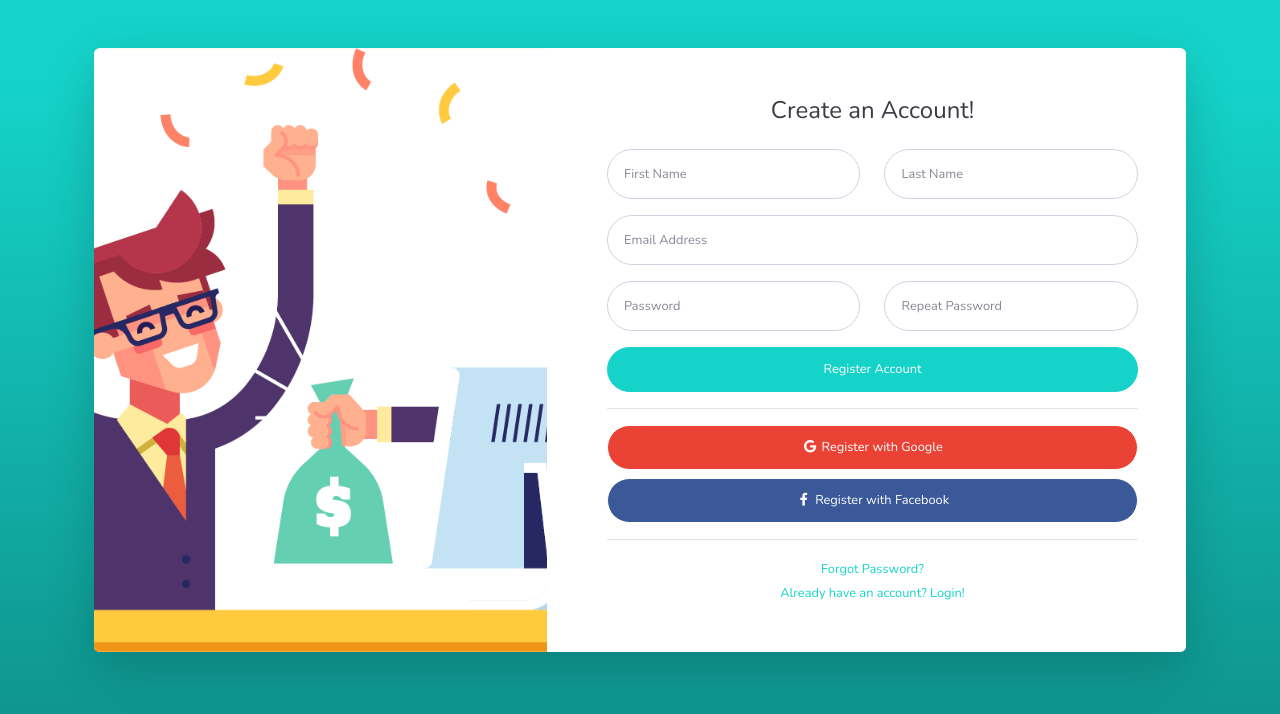
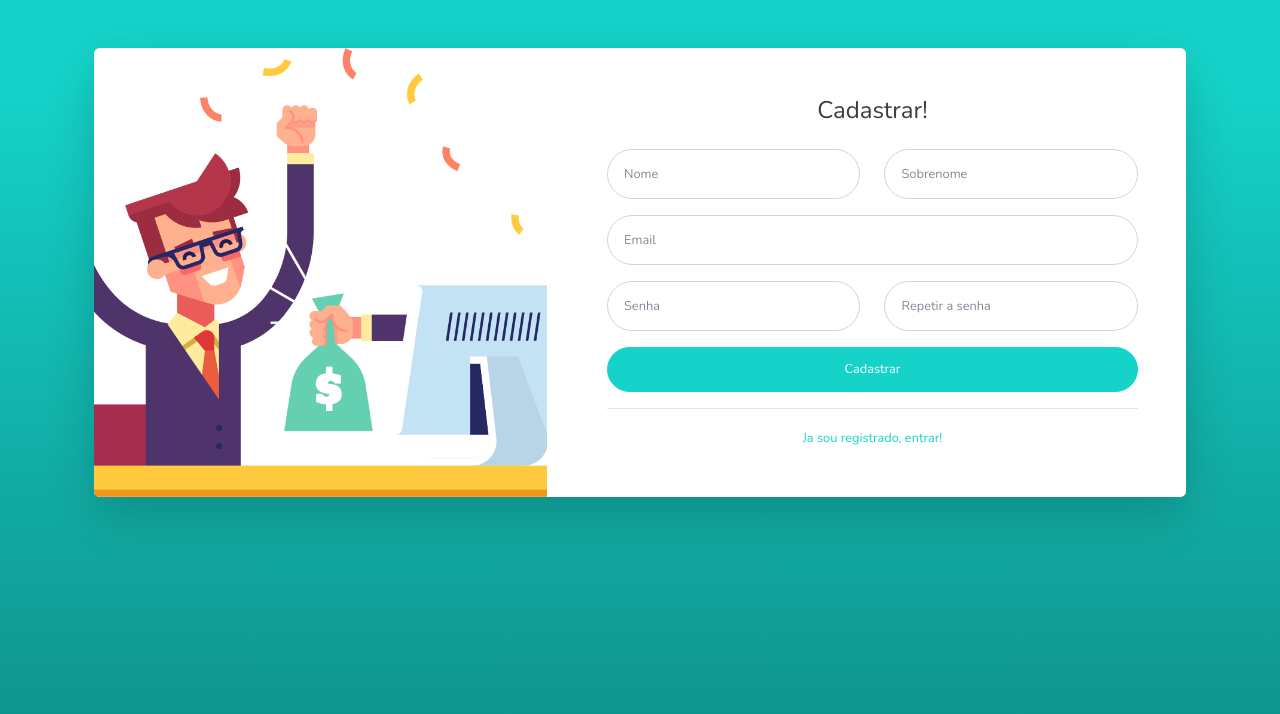
Before and after one commit to cleitondsp/13-Java_Loteria_Frontend, a website with bundled scripts: page register.html in a window 1280 px wide. Built offline with nearby package versions, Linux system fonts and the light colour scheme.

Commit message:
Finalizado tela de cadastro

```diff
--- a/register.html
+++ b/register.html
@@ -1,5 +1,5 @@
 <!DOCTYPE html>
-<html lang="en">
+<html lang="pt-br">
 
 <head>
 
@@ -32,45 +32,35 @@
           <div class="col-lg-7">
             <div class="p-5">
               <div class="text-center">
-                <h1 class="h4 text-gray-900 mb-4">Create an Account!</h1>
+                <h1 class="h4 text-gray-900 mb-4">Cadastrar!</h1>
               </div>
               <form class="user">
                 <div class="form-group row">
                   <div class="col-sm-6 mb-3 mb-sm-0">
-                    <input type="text" class="form-control form-control-user" id="exampleFirstName" placeholder="First Name">
+                    <input type="text" class="form-control form-control-user" id="exampleFirstName" placeholder="Nome">
                   </div>
                   <div class="col-sm-6">
-                    <input type="text" class="form-control form-control-user" id="exampleLastName" placeholder="Last Name">
+                    <input type="text" class="form-control form-control-user" id="exampleLastName" placeholder="Sobrenome">
                   </div>
                 </div>
                 <div class="form-group">
-                  <input type="email" class="form-control form-control-user" id="exampleInputEmail" placeholder="Email Address">
+                  <input type="email" class="form-control form-control-user" id="exampleInputEmail" placeholder="Email">
                 </div>
                 <div class="form-group row">
                   <div class="col-sm-6 mb-3 mb-sm-0">
-                    <input type="password" class="form-control form-control-user" id="exampleInputPassword" placeholder="Password">
+                    <input type="password" class="form-control form-control-user" id="exampleInputPassword" placeholder="Senha">
                   </div>
                   <div class="col-sm-6">
-                    <input type="password" class="form-control form-control-user" id="exampleRepeatPassword" placeholder="Repeat Password">
+                    <input type="password" class="form-control form-control-user" id="exampleRepeatPassword" placeholder="Repetir a senha">
                   </div>
                 </div>
                 <a href="login.html" class="btn btn-primary btn-user btn-block">
-                  Register Account
-                </a>
-                <hr>
-                <a href="index.html" class="btn btn-google btn-user btn-block">
-                  <i class="fab fa-google fa-fw"></i> Register with Google
-                </a>
-                <a href="index.html" class="btn btn-facebook btn-user btn-block">
-                  <i class="fab fa-facebook-f fa-fw"></i> Register with Facebook
+                  Cadastrar
                 </a>
               </form>
               <hr>
               <div class="text-center">
-                <a class="small" href="forgot-password.html">Forgot Password?</a>
-              </div>
-              <div class="text-center">
-                <a class="small" href="login.html">Already have an account? Login!</a>
+                <a class="small" href="login.html">Ja sou registrado, entrar!</a>
               </div>
             </div>
           </div>
```
Also changed, not shown: login.html (+1 -1 lines).
